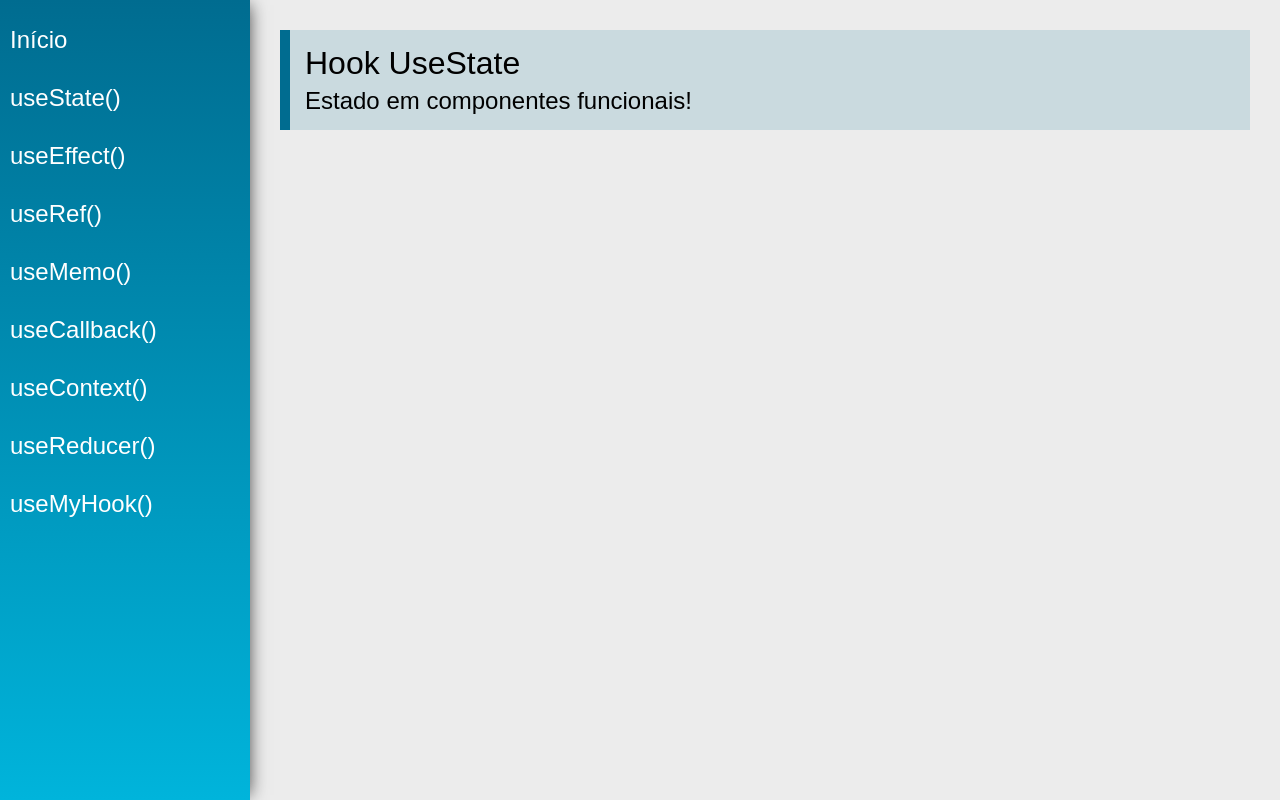
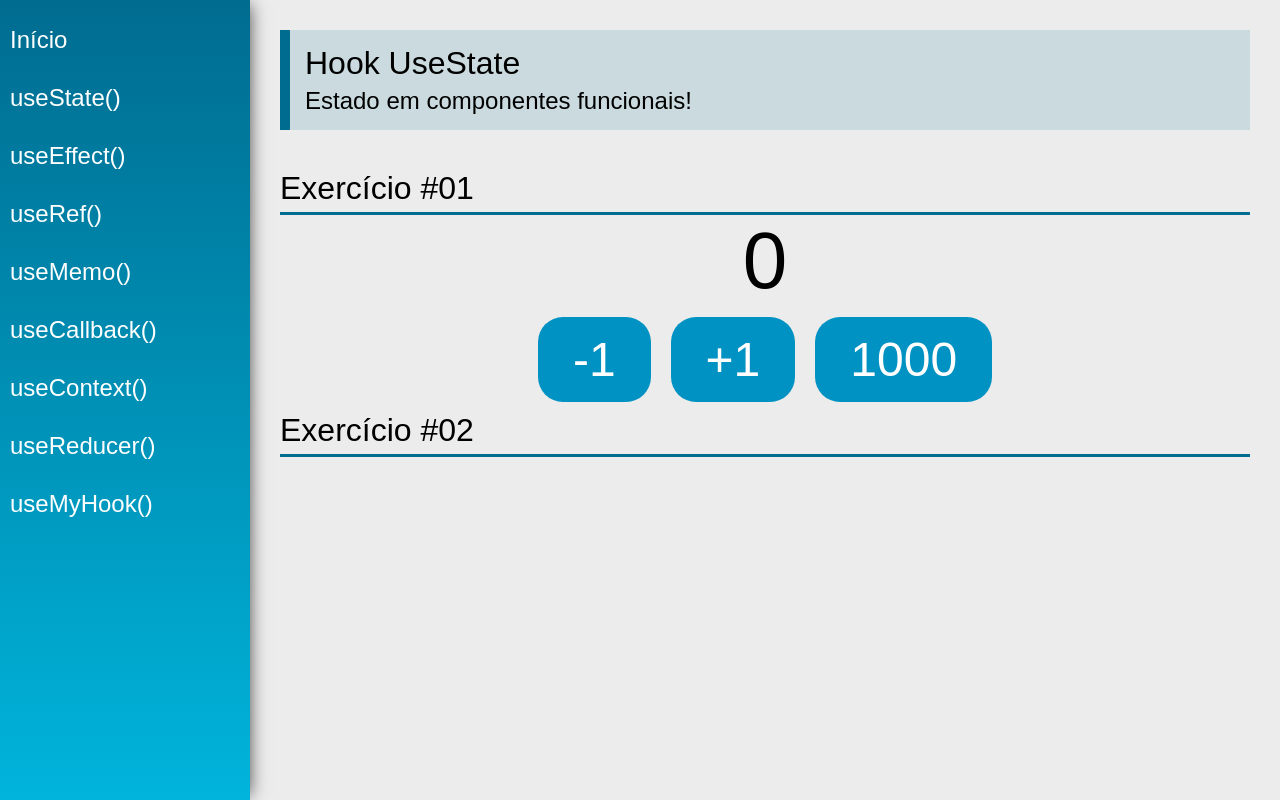
Before and after one commit to emnesty/hooks, a React (Create React App) app: page /useState in a window 1280 px wide. Built offline with nearby package versions, Linux system fonts and the light colour scheme.

Commit message:
Add useState hook to manage count state in UseState component

```diff
--- a/src/views/examples/UseState.jsx
+++ b/src/views/examples/UseState.jsx
@@ -1,15 +1,35 @@
-import React from 'react'
-import PageTitle from '../../components/layout/PageTitle'
+import React, { useState } from "react";
+import PageTitle from "../../components/layout/PageTitle";
+import SectionTitle from "../../components/layout/SectionTitle";
 
 const UseState = (props) => {
+  const [count, setCount] = useState(0);
+
   return (
     <div className="UseState">
       <PageTitle
         title="Hook UseState"
         subtitle="Estado em componentes funcionais!"
       />
+      <SectionTitle title="Exercício #01" />
+      <div className="center">
+        <span className="text">{count}</span>
+        <div>
+          <button className="btn" onClick={() => setCount(count - 1)}>
+            -1
+          </button>
+          <button className="btn" onClick={() => setCount(count + 1)}>
+            +1
+          </button>
+          <button className="btn" onClick={() => setCount(1000)}>
+            1000
+          </button>
         </div>
-    )
-}
+      </div>
 
-export default UseState
+      <SectionTitle title="Exercício #02" />
+    </div>
+  );
+};
+
+export default UseState;
```
Lines whose indentation alone changed are shown as unchanged.
